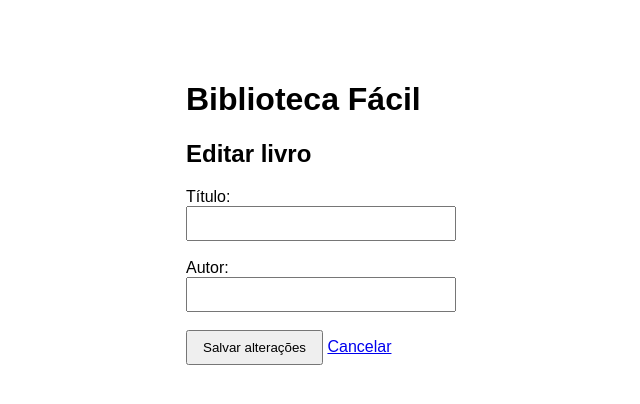
After one commit to VSabio/biblioteca-facil, a Flask app: template templates/editar.html in a window 1280 px wide. The commit adds this page. Shown: the top 404 px of the page, without its empty margins (104-744 px from the left). Run offline with Flask 3, Linux system fonts and the light colour scheme; the template is opened without the code that fills it, so the values that code supplies are empty; some libraries are stand-ins or nearby versions.

Commit message:
Prova Final - adiciona edicao de livros

```diff
--- a/app.py
+++ b/app.py
@@ -115,6 +115,58 @@ def excluir(id):
 
     return redirect("/")
 
+@app.route("/editar/<int:id>")
+def editar(id):
+    conexao = psycopg2.connect(
+        host="localhost",
+        database="biblioteca",
+        user="postgres",
+        password=os.environ["DB_PASSWORD"],
+        port="5432"
+    )
+
+    cursor = conexao.cursor()
+
+    cursor.execute(
+        "SELECT * FROM livros WHERE id = %s",
+        (id,)
+    )
+
+    livro = cursor.fetchone()
+
+    conexao.close()
+
+    if livro is None:
+        return redirect("/")
+
+    return render_template("editar.html", livro=livro)
+
+
+@app.route("/atualizar/<int:id>", methods=["POST"])
+def atualizar(id):
+    titulo = request.form["titulo"]
+    autor = request.form["autor"]
+
+    conexao = psycopg2.connect(
+        host="localhost",
+        database="biblioteca",
+        user="postgres",
+        password=os.environ["DB_PASSWORD"],
+        port="5432"
+    )
+
+    cursor = conexao.cursor()
+
+    cursor.execute(
+        "UPDATE livros SET titulo = %s, autor = %s WHERE id = %s",
+        (titulo, autor, id)
+    )
+
+    conexao.commit()
+    conexao.close()
+
+    return redirect("/")
+
 if __name__ == "__main__":
     criar_banco()
     app.run(debug=True)
--- /dev/null
+++ b/templates/editar.html
@@ -0,0 +1,56 @@
+
+<!DOCTYPE html>
+<html lang="pt-br">
+
+<head>
+    <meta charset="UTF-8">
+    <title>Editar Livro - Biblioteca Fácil</title>
+
+    <style>
+        body {
+            font-family: Arial, sans-serif;
+            max-width: 700px;
+            margin: 40px auto;
+            padding: 20px;
+        }
+
+        input {
+            padding: 8px;
+            width: 250px;
+        }
+
+        button {
+            padding: 8px 15px;
+            cursor: pointer;
+        }
+    </style>
+</head>
+
+<body>
+
+    <h1>Biblioteca Fácil</h1>
+
+    <h2>Editar livro</h2>
+
+    <form action="/atualizar/{{ livro[0] }}" method="POST">
+
+        <label>Título:</label><br>
+        <input type="text" name="titulo"
+               value="{{ livro[1] }}" required>
+
+        <br><br>
+
+        <label>Autor:</label><br>
+        <input type="text" name="autor"
+               value="{{ livro[2] }}" required>
+
+        <br><br>
+
+        <button type="submit">Salvar alterações</button>
+
+        <a href="/">Cancelar</a>
+
+    </form>
+
+</body>
+</html>
--- a/templates/index.html
+++ b/templates/index.html
@@ -83,6 +83,10 @@
         <li>
             {{ livro[1] }} - {{ livro[2] }}
 
+			<a href="/editar/{{ livro[0] }}">
+				<button type="button">Editar</button>
+			</a>
+
             <form action="/excluir/{{ livro[0] }}" method="POST" style="display: inline;">
                 <button type="submit">Excluir</button>
             </form>
```
